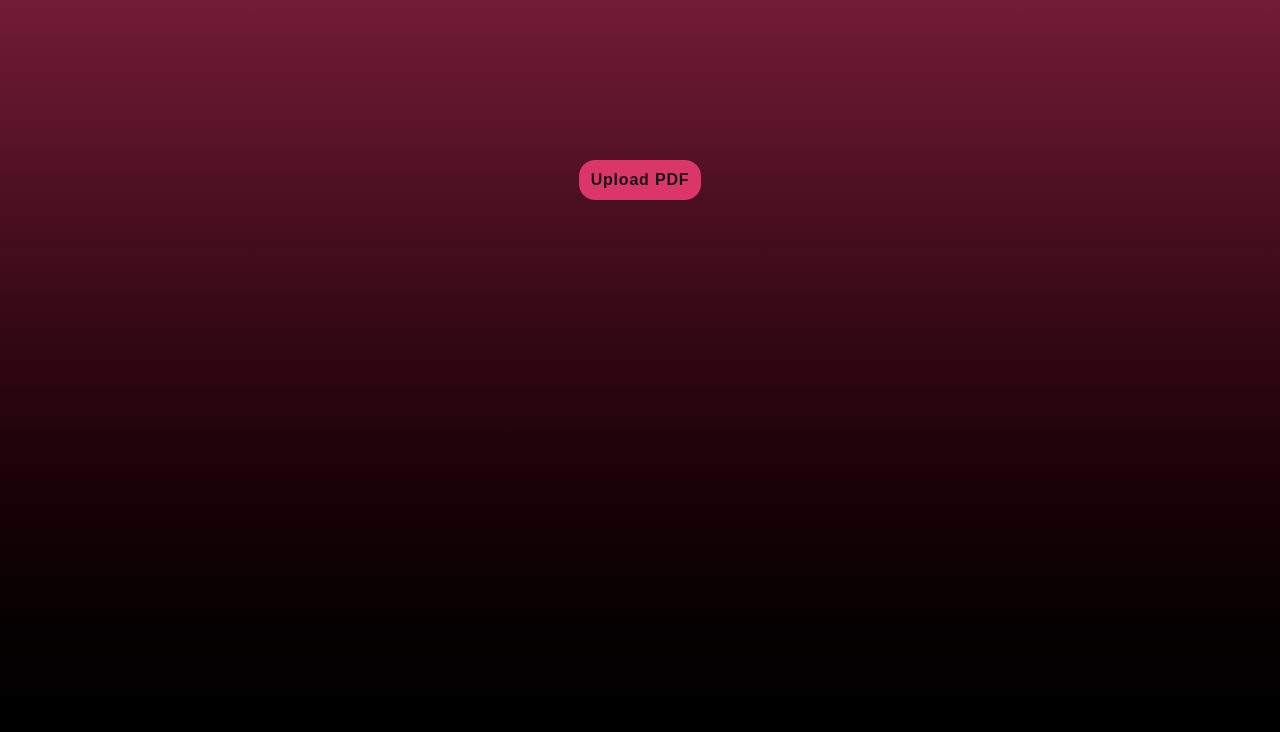
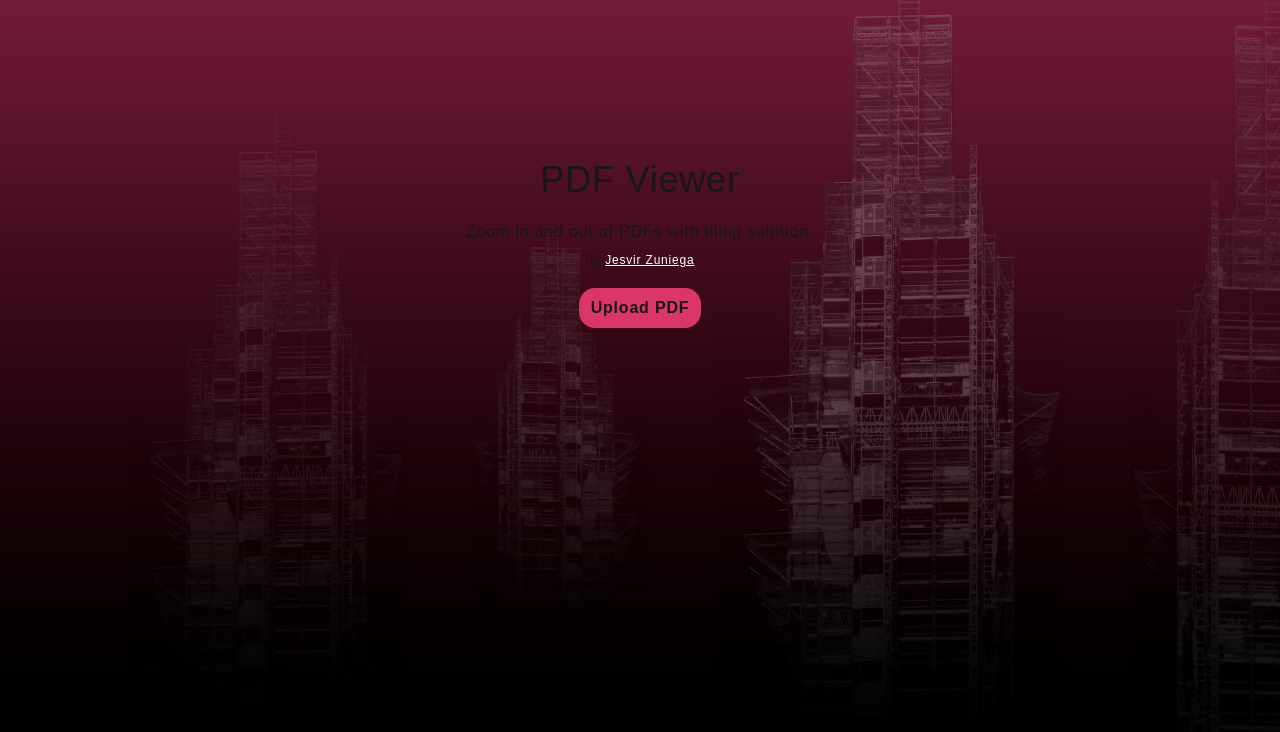
Before and after one commit to jesvirzuniega/pdf-polygon-annotator, a Next.js app: page /tiling in a window 1280 px wide. Shown: the top 732 px of the page. Built offline with nearby package versions, Linux system fonts and the light colour scheme.

Commit message:
implement tile caching

```diff
--- /dev/null
+++ b/src/app/components/Structures.tsx
@@ -0,0 +1,19 @@
+"use client";
+
+import { motion } from "framer-motion";
+
+const initialYs = -0
+const finalYs = -50
+const durations = 1.5
+const easings = "easeOut"
+
+export default function Structures() {
+  return (
+    <div className="absolute flex gap-[5vw] px-[10vw] w-full bottom-0 h-full overflow-hidden pointer-events-none">
+      <motion.img src="/structure.png" alt="structure" width={280} height={440} className="h-[940px] object-contain" initial={{ y: initialYs, opacity: 0 }} animate={{ y: finalYs, opacity: 0.10 }} transition={{ duration: durations, ease: easings }} />
+      <motion.img src="/structure.png" alt="structure" width={180} height={340} className="h-[940px] object-contain scale-x-[-1] flex-grow-0" initial={{ y: initialYs, opacity: 0 }} animate={{ y: finalYs, opacity: 0.15 }} transition={{ duration: durations, ease: easings }} />
+      <motion.img src="/structure.png" alt="structure" width={820} height={1200} className=" object-cover" initial={{ y: initialYs, opacity: 0 }} animate={{ y: finalYs, opacity: 0.25 }} transition={{ duration: durations, ease: easings }} />
+      <motion.img src="/structure.png" alt="structure" width={327} height={940} className="h-[940px] scale-x-[-1] flex-grow-0" initial={{ y: initialYs, opacity: 0 }} animate={{ y: finalYs, opacity: 0.15 }} transition={{ duration: durations, ease: easings }} />
+    </div>
+  )
+}
--- a/src/app/components/Tiling.tsx
+++ b/src/app/components/Tiling.tsx
@@ -5,6 +5,7 @@ import useDebounce from "../hooks/useDebounce";
 import * as pdfjsLib from "pdfjs-dist";
 import { btn, bgPrimary, bgSecondary } from "../common";
 import { Point } from "motion";
+import Structures from "./Structures";
 
 pdfjsLib.GlobalWorkerOptions.workerSrc = "./pdf.worker.mjs";
 
@@ -23,6 +24,8 @@ export default function Tiling() {
   const [panPoint, setPanPoint] = useState<Point>({ x: 0, y: 0 });
   const debouncedPageScale = useDebounce(pageScale, debounceDelay);
   const debouncedPanPoint = useDebounce(panPoint, debounceDelay);
+  const debouncedCurrentPage = useDebounce(currentPage, debounceDelay);
+  const [tileCache, setTileCache] = useState<Map<string, HTMLCanvasElement>>(new Map());
 
   const handleFileChange = async (e: React.ChangeEvent<HTMLInputElement>) => {
     const f = e.target.files?.[0];
@@ -56,11 +59,17 @@ export default function Tiling() {
           tile.y >= panPoint.y - tileSize && tile.y <= panPoint.y + tileSize;
   }
 
+  const getTileCanvasKey = (pageNumber: number, pageScale: number, { x, y}: Point) => {
+    return `${pageNumber}-${pageScale}-${x}-${y}`;
+  }
+
   useEffect(() => {
     const tileSize = Math.ceil(Math.sqrt(window.innerWidth * window.innerHeight));
+    const promises: Promise<void>[] = [];
+    let cancelPromises = false;
 
     const renderPdfToCanvasTiles = async () => {
-      const page = await pdfDoc!.getPage(currentPage);
+      const page = await pdfDoc!.getPage(debouncedCurrentPage);
       const canvas = canvasRef.current!;
       const viewport = page.getViewport({ scale: debouncedPageScale });
       const context = canvas.getContext("2d")!;
@@ -75,7 +84,6 @@ export default function Tiling() {
       const cols = Math.ceil(viewport.width / tileSize);
       const rows = Math.ceil(viewport.height / tileSize);
 
-      const promises = [];
       for (let row = 0; row < rows; row++) {
         for (let col = 0; col < cols; col++) {
           const x = col * tileSize;
@@ -85,6 +93,15 @@ export default function Tiling() {
           if (!isTileVisible({x, y}, debouncedPanPoint, tileSize)) continue;
 
           const renderTile = async () => {
+            const key = getTileCanvasKey(debouncedCurrentPage, debouncedPageScale, { x, y });
+            const cachedTile = tileCache.get(key);
+            if (cachedTile) {
+              console.log('tile is cached', key);
+              context.drawImage(cachedTile, x, y);
+              return;
+            }
+            console.log('tile is not cached', key);
+
             const tileCanvas = document.createElement("canvas");
             tileCanvas.width = tileSize;
             tileCanvas.height = tileSize;
@@ -96,8 +113,14 @@ export default function Tiling() {
               // eslint-disable-next-line @typescript-eslint/no-explicit-any
             } as any;
 
+            setTileCache(prev => {
+              const m = new Map(prev);
+              m.set(key, tileCanvas);
+              return m;
+            });
+
             await page.render(renderContext).promise;
-            context.drawImage(tileCanvas, x, y);
+            if (!cancelPromises) context.drawImage(tileCanvas, x, y);
           }
 
           promises.push(renderTile());
@@ -110,7 +133,11 @@ export default function Tiling() {
     }
 
     if (pdfDoc) renderPdfToCanvasTiles();
-  }, [pdfDoc, currentPage, debouncedPageScale, debouncedPanPoint]);
+
+    return () => {
+      cancelPromises = true;
+    }
+  }, [pdfDoc, debouncedCurrentPage, debouncedPageScale, debouncedPanPoint]);
 
   const handlePageScaleChange = (e: React.ChangeEvent<HTMLInputElement>) => {
     const value = Number(e.target.value);
@@ -131,14 +158,22 @@ export default function Tiling() {
   return (
     <>
       {!pdfDoc ?
-        <div className="flex flex-col items-center justify-center pt-[20vh]">
+        <>
+          <div className="flex flex-col items-center justify-center pt-[20vh]">
+          <div className={`flex flex-col items-center justify-center mb-5`}>
+            <h1 className="text-4xl mb-5">PDF Viewer</h1>
+            <p className="mb-2">Zoom in and out of PDFs with tiling solution.</p>
+            <p className="text-xs">By <a href="https://jesvir.vercel.app/" className="text-white underline">Jesvir Zuniega</a></p>
+          </div>
           <div className={`flex w-full ${pdfDoc ? 'justify-between' : 'justify-center'}`}>
             <input type="file" id="pdf-file" className="hidden" accept="application/pdf" onInput={handleFileChange}/>
             <label htmlFor="pdf-file" className={`${btn} ${bgPrimary} !px-3 !py-2 text-base mb-5`}>
-              {pdfDoc ? 'Change' : 'Upload PDF'}
+              Upload PDF
             </label>
           </div>
         </div>
+        <Structures />
+        </>
       :
         <div className="flex w-screen h-screen bg-[#282828]">
           <header className={`fixed top-5 flex left-1/2 p-4 -translate-x-1/2 justify-center z-50 ${bgSecondary} shadow-xl p-1 rounded-2xl`}>
@@ -152,6 +187,15 @@ export default function Tiling() {
             <button type="button" className={`px-2 cursor-pointer active:outline-none focus:outline-none bg-transparent text-xl`} onClick={() => setPageScale(prev => Math.min(maxZoom, prev + (step / 100)))}>
               +
             </button>
+            <span className="px-5">|</span>
+            <div>
+              <button type="button" className={`px-2 hover:underline cursor-pointer active:outline-none focus:outline-none bg-transparent text-xs`} onClick={() => setCurrentPage(prev => Math.max(1, prev - 1))}>
+                Previous
+              </button>
+              <button type="button" className={`px-2 hover:underline cursor-pointer active:outline-none focus:outline-none bg-transparent text-xs`} onClick={() => setCurrentPage(prev => Math.min(pdfDoc!.numPages, prev + 1))}>
+                Next
+              </button>
+            </div>
           </header>
           <div className="flex mx-auto overflow-auto min-h-full" onScroll={handleOnScroll}>
             <canvas ref={canvasRef} className="block" />
--- a/src/app/layout.tsx
+++ b/src/app/layout.tsx
@@ -1,6 +1,7 @@
 import type { Metadata } from "next";
 import { Geist, Geist_Mono } from "next/font/google";
 import "./globals.css";
+import Structures from "./components/Structures";
 
 const geistSans = Geist({
   variable: "--font-geist-sans",
--- a/src/app/page.tsx
+++ b/src/app/page.tsx
@@ -4,9 +4,9 @@ import { useEffect, useState } from "react";
 import dynamic from "next/dynamic";
 import { Mode } from "@/types";
 import { ToolProvider } from "./components/ToolContext";
-import { motion } from "framer-motion";
 import withTooltip from "./hocs/withTooltip";
 import { bgSecondary, btn, bgPrimary } from "./common";
+import Structures from "./components/Structures";
 
 const ButtonWithTooltip = withTooltip((props) => <button type="button" {...props}></button>);
 
@@ -27,11 +27,6 @@ export default function Home() {
     window.addEventListener('keydown', handleKeyDown);
     return () => window.removeEventListener('keydown', handleKeyDown);
   }, [isLoadingPdf]);
-
-  const initialYs = -0
-  const finalYs = -50
-  const durations = 1.5
-  const easings = "easeOut"
 
   return (
     <ToolProvider value={{ tool, setTool, setIsLoadingPdf, setHasPdf, isLoadingPdf, generatingDownloadUrl, setGeneratingDownloadUrl }}>
@@ -56,12 +51,7 @@ export default function Home() {
         </div>
         <PdfViewer/>
       </main>
-      <div className="absolute flex gap-[5vw] px-[10vw] w-full bottom-0 h-full overflow-hidden">
-        <motion.img src="/structure.png" alt="structure" width={280} height={440} className="h-[940px] object-contain" initial={{ y: initialYs, opacity: 0 }} animate={{ y: finalYs, opacity: 0.10 }} transition={{ duration: durations, ease: easings }} />
-        <motion.img src="/structure.png" alt="structure" width={180} height={340} className="h-[940px] object-contain scale-x-[-1] flex-grow-0" initial={{ y: initialYs, opacity: 0 }} animate={{ y: finalYs, opacity: 0.15 }} transition={{ duration: durations, ease: easings }} />
-        <motion.img src="/structure.png" alt="structure" width={820} height={1200} className=" object-cover" initial={{ y: initialYs, opacity: 0 }} animate={{ y: finalYs, opacity: 0.25 }} transition={{ duration: durations, ease: easings }} />
-        <motion.img src="/structure.png" alt="structure" width={327} height={940} className="h-[940px] scale-x-[-1] flex-grow-0" initial={{ y: initialYs, opacity: 0 }} animate={{ y: finalYs, opacity: 0.15 }} transition={{ duration: durations, ease: easings }} />
-      </div>
+      <Structures />
     </ToolProvider>
   );
 }
```
